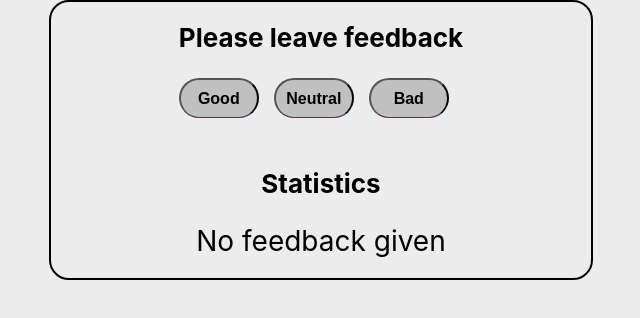
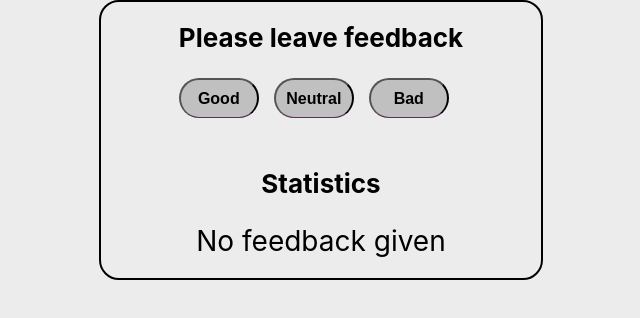
Before and after one commit to Vasylytsya777/goit-react-hw-02-feedback, a React (Create React App) app: page / in a window 1280 px wide. Shown: the top 318 px of the page, without its empty margins (319-959 px from the left). Built offline with nearby package versions, Linux system fonts and the light colour scheme.

Commit message:
litle change

```diff
--- a/src/components/AppStyled.js
+++ b/src/components/AppStyled.js
@@ -1,14 +1,13 @@
 import styled from "styled-components";
 const Container = styled.div`
-  width: 500px;
-  margin-top: 25px;
-  border-radius: 20px;
   margin: 0 auto;
   display: flex;
   flex-direction: column;
   align-items: center;
   border: 2px solid black;
   padding: 20px;
+  width: 400px;
+  border-radius: 20px;
 `;
 
 export default Container;
```
Also changed, not shown: 1 other file (tests, documents, lock files or other folders).
